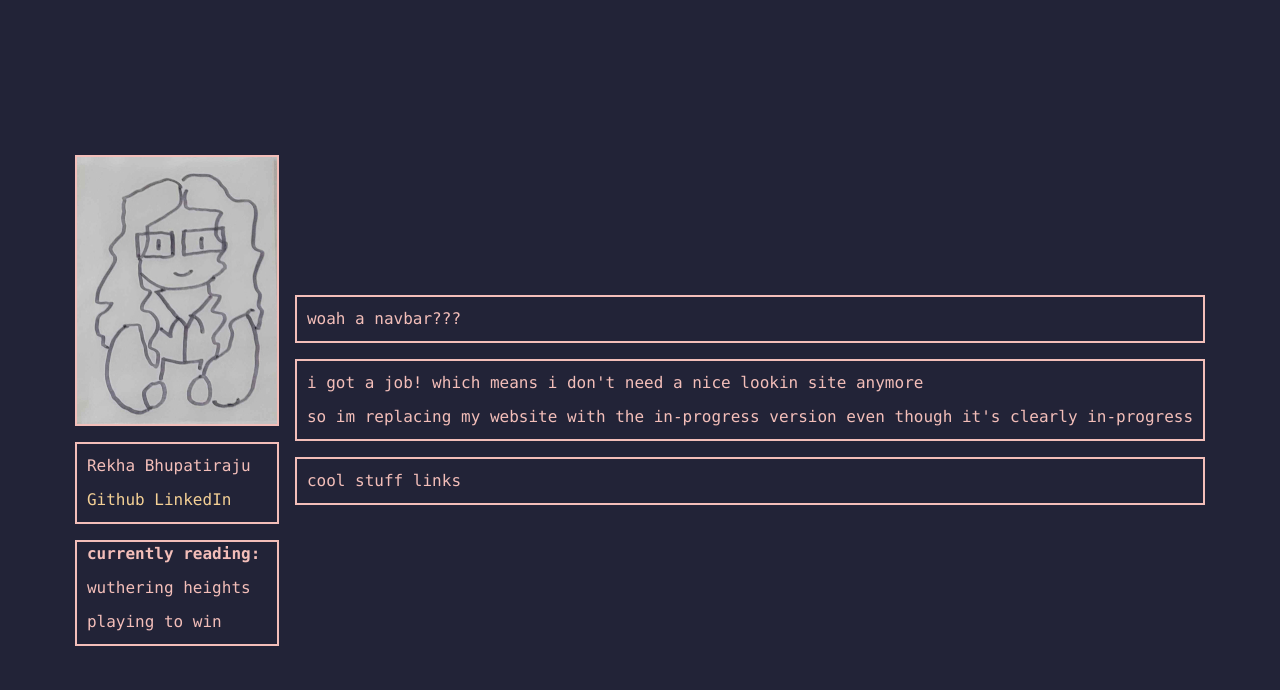
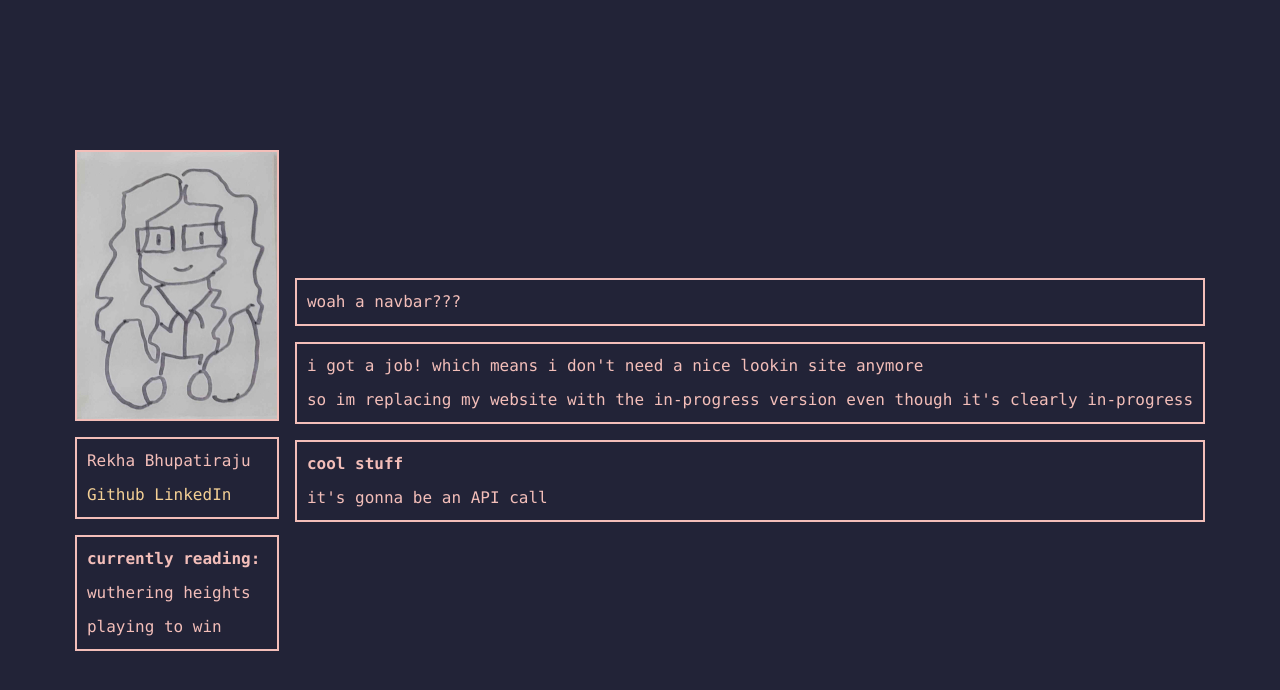
Before and after one commit to therekha/aboutme, a React (Vite) app: page / in a window 1280 px wide. Shown: the top 690 px of the page. Built offline with nearby package versions, Linux system fonts and the light colour scheme.

Commit message:
breaking it out for the stuff that will make calls

```diff
--- a/src/App.css
+++ b/src/App.css
@@ -1,6 +1,6 @@
 .tile {
   border: 2px solid var(--rosepink);
-  p, strong{
+  p, h1 {
     margin: 10px;
   }
 }
--- a/src/App.tsx
+++ b/src/App.tsx
@@ -1,4 +1,6 @@
 import './App.css'
+import { CoolStuff } from './CoolStuff'
+import { Currently } from './Currently'
 import { Portrait } from './Portrait'
 
 function App() {
@@ -15,9 +17,7 @@ function App() {
           <p><a href="https://github.com/therekha">Github</a> <a href="https://in.linkedin.com/in/rekhabhupatiraju">LinkedIn</a></p>
         </div>
         <div className='tile'>
-          <strong>currently reading:</strong>
-          <p>wuthering heights</p>
-          <p>playing to win</p>
+          <Currently />
         </div>
       </div>
       <div className='w-fit flex flex-col gap-4'>
@@ -29,7 +29,7 @@ function App() {
           <p>so im replacing my website with the in-progress version even though it's clearly in-progress</p>
         </div>
         <div className='tile'>
-          <p>cool stuff links</p>
+          <CoolStuff />
         </div>
       </div>
     </div>
--- /dev/null
+++ b/src/CoolStuff.tsx
@@ -0,0 +1,8 @@
+export function CoolStuff() {
+  return (
+    <div>
+      <h1><strong>cool stuff</strong></h1>
+      <p>it's gonna be an API call</p>
+    </div>
+  );
+}
--- /dev/null
+++ b/src/Currently.tsx
@@ -0,0 +1,9 @@
+export function Currently () {
+    return (
+        <div>
+          <h1><strong>currently reading:</strong></h1>
+          <p>wuthering heights</p>
+          <p>playing to win</p>
+        </div>
+    );
+}
--- a/src/Portrait.tsx
+++ b/src/Portrait.tsx
@@ -7,7 +7,7 @@ import upleftPortrait from './assets/portraits/upleft.jpg';
 import uprightPortrait from './assets/portraits/upright.jpg';
 import downleftPortrait from './assets/portraits/downleft.jpg';
 import downrightPortrait from './assets/portraits/downright.jpg';
-import React, { useRef, useState, useEffect } from "react";
+import { useRef, useState, useEffect } from "react";
 
 export function Portrait() {
     const imgRef = useRef<HTMLImageElement | null>(null);
```
